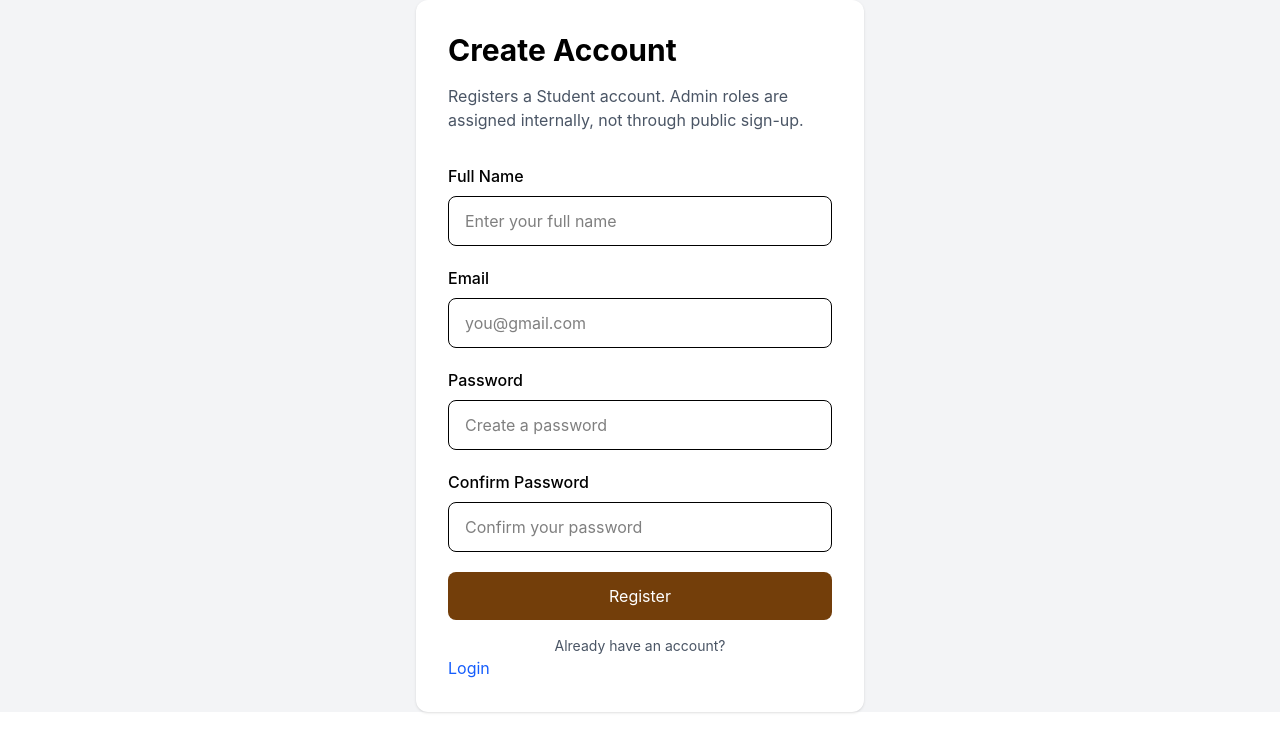
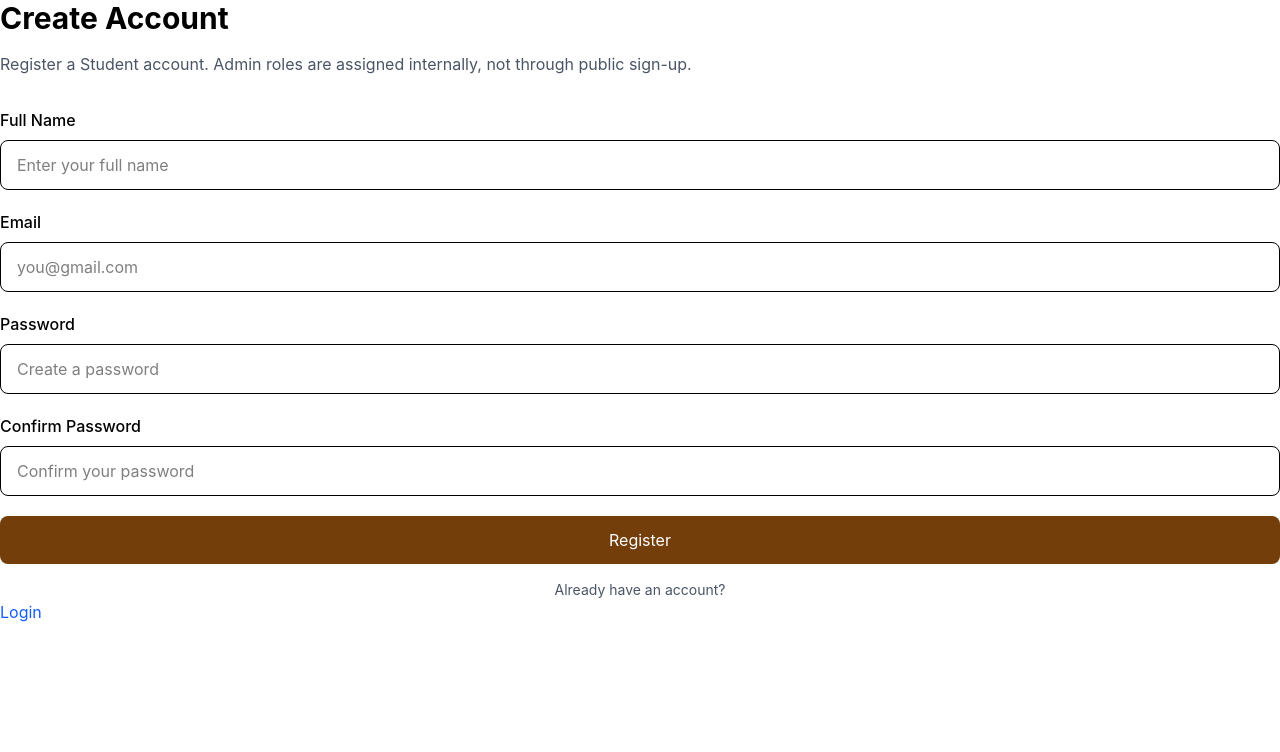
Before and after one commit to Rihla-V-Bootcamp-Management-System/Bootcamp_Management_System, a React app in the folder frontend/: page /register in a window 1280 px wide. Shown: the top 752 px of the page. Built offline with nearby package versions, Linux system fonts and the light colour scheme; the HTML template or start-up script is replaced by a standard one.

Commit message:
fix register API endpoint

```diff
--- a/frontend/src/pages/Register.jsx
+++ b/frontend/src/pages/Register.jsx
@@ -1,8 +1,7 @@
 import { useState } from "react";
 import apiClient from "../services/apiClient";
 
-function Register({onLogin}) {
-
+function Register({ onLogin }) {
   const [name, setName] = useState("");
   const [email, setEmail] = useState("");
   const [password, setPassword] = useState("");
@@ -19,7 +18,7 @@ function Register({onLogin}) {
     }
 
     try {
-      await apiClient.post("/users/register", {
+      await apiClient.post("/auth/register", {
         name,
         email,
         password,
@@ -34,15 +33,14 @@ function Register({onLogin}) {
   };
 
   return (
-    <main className="relative w-full bg-gray-100 flex items-center justify-center">
-   <div className="w-full max-w-md rounded-xl bg-white p-8 shadow">
-
+    <div className="w-full">
       <h1 className="text-3xl font-bold">
         Create Account
       </h1>
 
       <p className="mt-4 text-gray-600">
-          Registers a Student account. Admin roles are assigned internally, not through public sign-up.
+        Register a Student account. Admin roles are assigned internally,
+        not through public sign-up.
       </p>
 
       {error && (
@@ -52,7 +50,6 @@ function Register({onLogin}) {
       )}
 
       <form onSubmit={handleSubmit} className="mt-8 space-y-5">
-
         <div>
           <label className="block mb-2 font-medium">
             Full Name
@@ -115,13 +112,12 @@ function Register({onLogin}) {
         >
           Register
         </button>
-
       </form>
 
       <p className="mt-4 text-center text-sm text-gray-600">
-          Already have an account?{" "}
+        Already have an account?
+      </p>
 
-        </p>
       <button
         type="button"
         onClick={onLogin}
@@ -130,7 +126,6 @@ function Register({onLogin}) {
         Login
       </button>
     </div>
-    </main>
   );
 }
 
```
Lines whose indentation alone changed are shown as unchanged.
